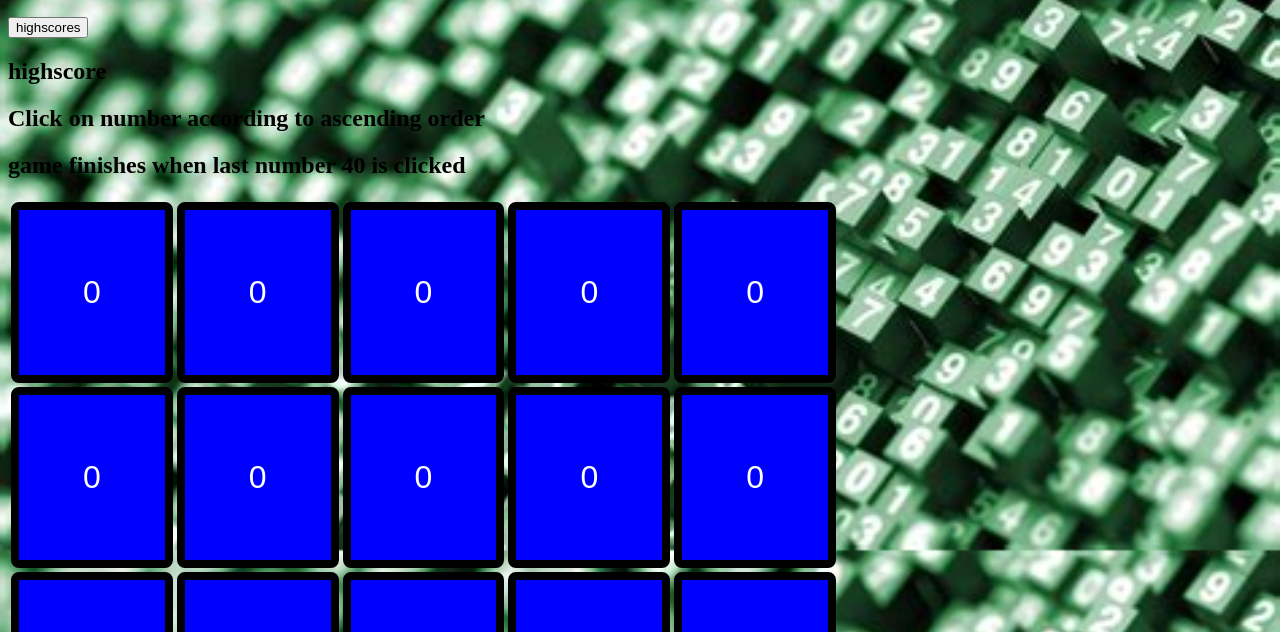
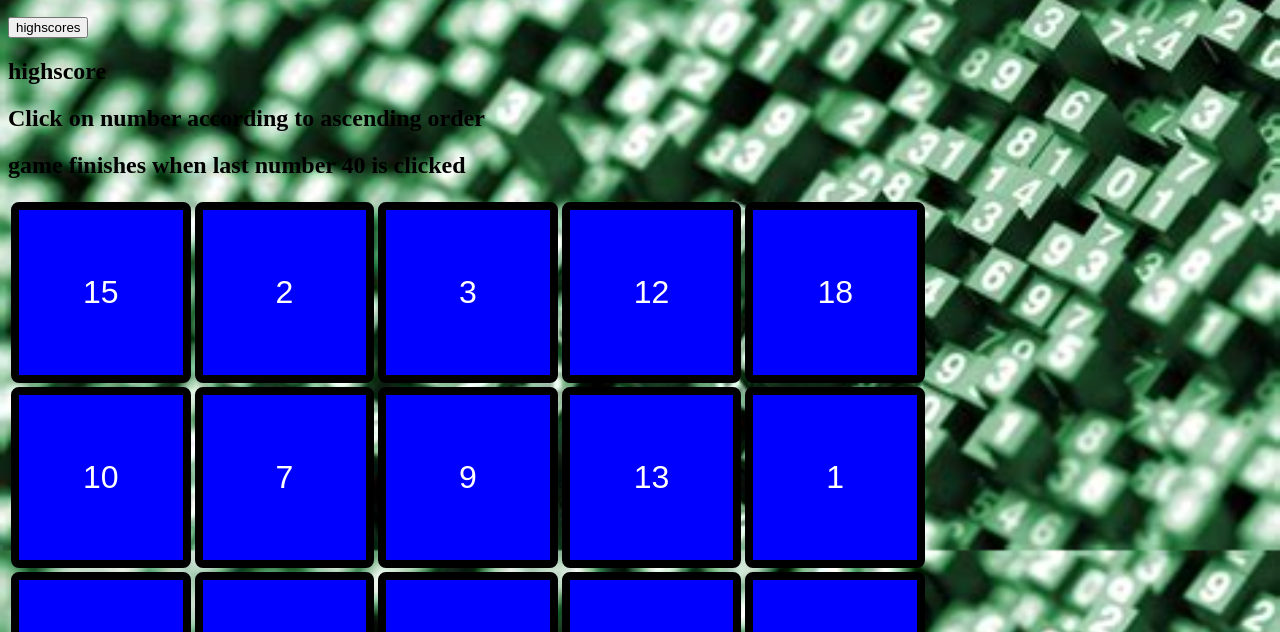
Before and after one commit to psychokishore/real-Delta-inductions, a plain HTML site: page game.html in a window 1280 px wide. Shown: the part 168-800 px from the top of the page. Drawn offline with Linux system fonts and the light colour scheme.

Commit message:
Update game.html

```diff
--- a/game.html
+++ b/game.html
@@ -45,6 +45,6 @@
       <td><button class="button" onclick="clicked(this.id)"id="20">0</button></td>
     </tr>
   </table>
-  <script src="js/saik.js"></script>
+  <script src="js/game.js"></script>
 </body>
 </html>
```
